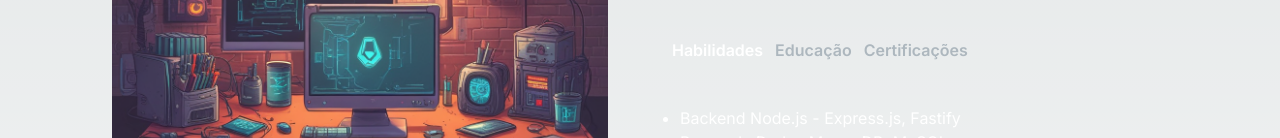
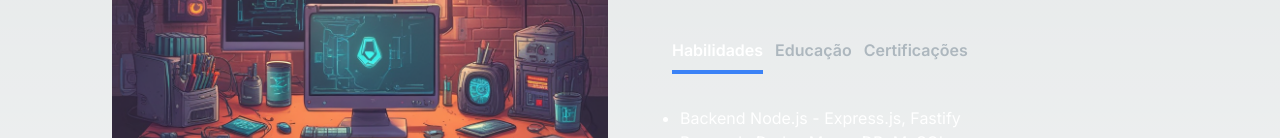
Before and after one commit to kelvindemirandabarros/portfolio, a Next.js app: page / in a window 1280 px wide. Shown: the part 814-952 px from the top of the page. Built offline with nearby package versions, Linux system fonts and the light colour scheme.

Commit message:
build: Adição de cores primária e secundária no Tailwind.
- Outras modificações são padronização automática de código.

```diff
--- a/tailwind.config.ts
+++ b/tailwind.config.ts
@@ -1,20 +1,28 @@
-import type { Config } from "tailwindcss";
+import type { Config } from 'tailwindcss';
+
+import colors from 'tailwindcss/colors';
 
 const config: Config = {
   content: [
-    "./src/pages/**/*.{js,ts,jsx,tsx,mdx}",
-    "./src/components/**/*.{js,ts,jsx,tsx,mdx}",
-    "./src/app/**/*.{js,ts,jsx,tsx,mdx}",
+    './src/pages/**/*.{js,ts,jsx,tsx,mdx}',
+    './src/components/**/*.{js,ts,jsx,tsx,mdx}',
+    './src/app/**/*.{js,ts,jsx,tsx,mdx}'
   ],
   theme: {
     extend: {
       backgroundImage: {
-        "gradient-radial": "radial-gradient(var(--tw-gradient-stops))",
-        "gradient-conic":
-          "conic-gradient(from 180deg at 50% 50%, var(--tw-gradient-stops))",
-      },
+        'gradient-radial': 'radial-gradient(var(--tw-gradient-stops))',
+        'gradient-conic':
+          'conic-gradient(from 180deg at 50% 50%, var(--tw-gradient-stops))'
+      }
     },
+    colors: {
+      ...colors,
+      primary: colors.blue,
+      secondary: colors.purple
+    }
   },
-  plugins: [],
+  plugins: []
 };
+
 export default config;
```
